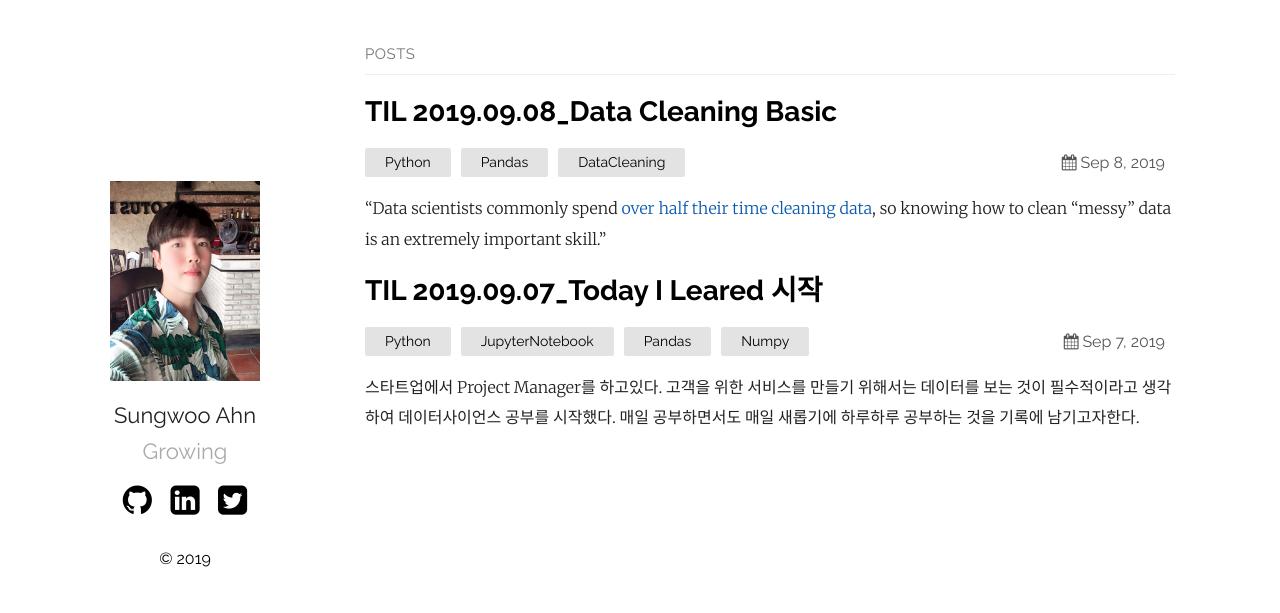
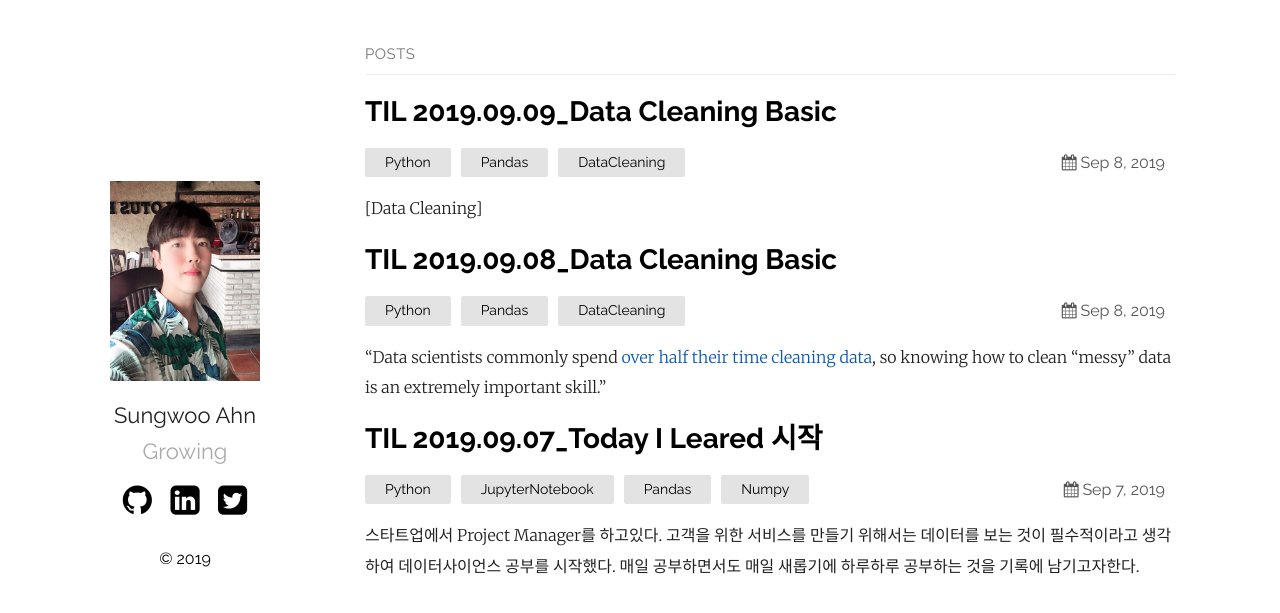
Before and after one commit to James19b/hey-james.github.io, a Jekyll site: the page built from index.md, in a window 1280 px wide. Shown: the top 613 px of the page. Built offline with Jekyll 4.4.1, drawn with Linux system fonts in a browser that asks for light colours; some of the changed lines change nothing that is shown.

Commit message:
TIL to 3

````diff
--- a/_posts/2019-09-07-TIL-2.markdown
+++ b/_posts/2019-09-08-TIL-2.markdown
@@ -1,7 +1,7 @@
 ---
 layout: post
 title:  "TIL 2019.09.08_Data Cleaning Basic"
-date:   2019-09-09 00:00:00 +0530
+date:   2019-09-08 18:00:00 +0530
 categories: Python Pandas DataCleaning
 ---
 "Data scientists commonly spend [over half their time cleaning data][Cleaning Big Data], so knowing how to clean "messy" data is an extremely important skill."
--- /dev/null
+++ b/_posts/2019-09-09-TIL-3.markdown
@@ -0,0 +1,50 @@
+---
+layout: post
+title:  "TIL 2019.09.09_Data Cleaning Basic"
+date:   2019-09-09 00:00:00 +0530
+categories: Python Pandas DataCleaning
+---
+
+[Data Cleaning]
+
+1)Series.map() method
+```python
+laptops["os"].value_counts()로 뽑은 데이터가 아래와 같은 형태이다. 아래의 데이터에서 동일하게 분류되어야하는 macOS와 Mac OS가 분할되어 있다. 이러한 데이터를 정제할 때 사용하는 method가 series.map()이다
+```
+| os        | count           |
+| ------------- |:-------------:|
+| Windows       |       1125    |
+| No OS         | 66            |
+| Linux | 62     |
+| Chrome OS  | 27   |
+| macOS  | 13     |
+| Mac OS  | 8     |
+| Android  | 2     |
+
+<br/>
+```python
+mapping_dict = {
+    'Android': 'Android',
+    'Chrome OS': 'Chrome OS',
+    'Linux': 'Linux',
+    'Mac OS': 'macOS',
+    'No OS': 'No OS',
+    'Windows': 'Windows',
+    'macOS': 'macOS'
+}
+
+laptops["os"] = laptops["os"].map(mapping_dict)
+```
+우선 기존 series 내에 존재하는 개별 데이터를 key로하고 변경할 데이터를 value로 가지는 dictionary를 만든다.(Series.value_counts에서 나타난 모든 데이터를 key로 가져야한다)
+<br/>
+그리고 만들어진 dictionary를 parameter로 지정하여 series.map() method를 사용한다
+<br/>
+결과
+| os        | count           |
+| ------------- |:-------------:|
+| Windows       |       1125    |
+| No OS         | 66            |
+| Linux | 62     |
+| Chrome OS  | 27   |
+| macOS  | 21     |
+| Android  | 2     |
````
